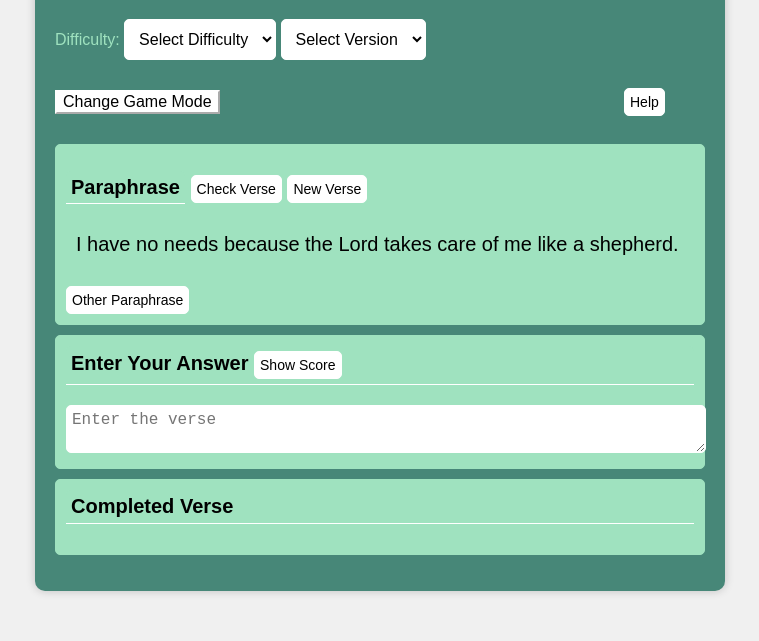
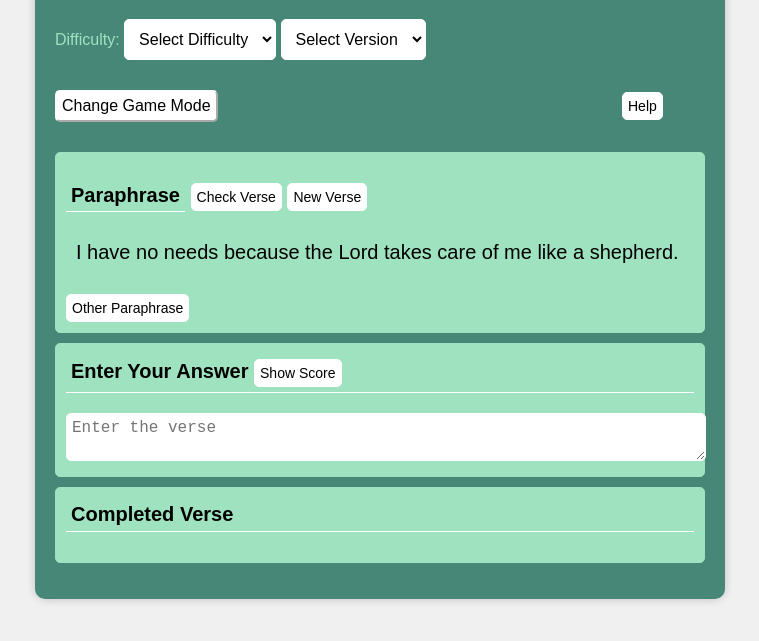
Before and after one commit to brukmula/VerseMemoryQuiz, a website: page index.html in a window 1280 px wide. Shown: the part 81-722 px from the top of the page, without its empty margins (260-1019 px from the left). Drawn offline with Linux system fonts and the light colour scheme.

Commit message:
Added a help window to the project as well as rearranged some buttons

```diff
--- a/public/style.css
+++ b/public/style.css
@@ -76,6 +76,11 @@ body {
     border-color: #fff;
     background-color: #fff;
     font-size: medium;
+    color: black;
+    clear: right;
+    padding: 5px;
+    border-radius: 5px;
+    cursor: pointer;
 }
 
 .changeMode:hover {
@@ -180,6 +185,7 @@ body {
     box-shadow: 0px 0px 10px rgba(0,0,0,0.2);
     z-index: 1;
     overflow: auto; /* Changed to 'auto' for cleaner appearance */
+    font-family: Aria, sans-serif;
 }
 
 
```
